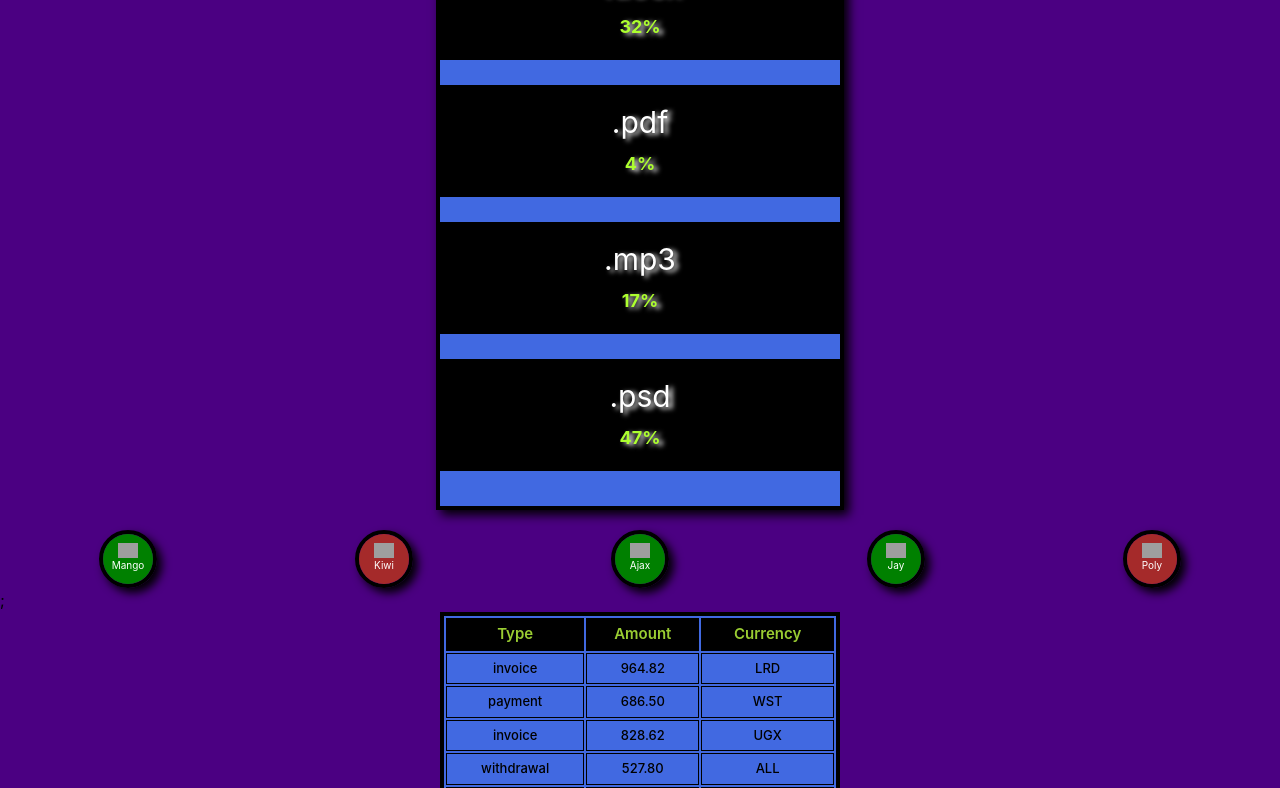
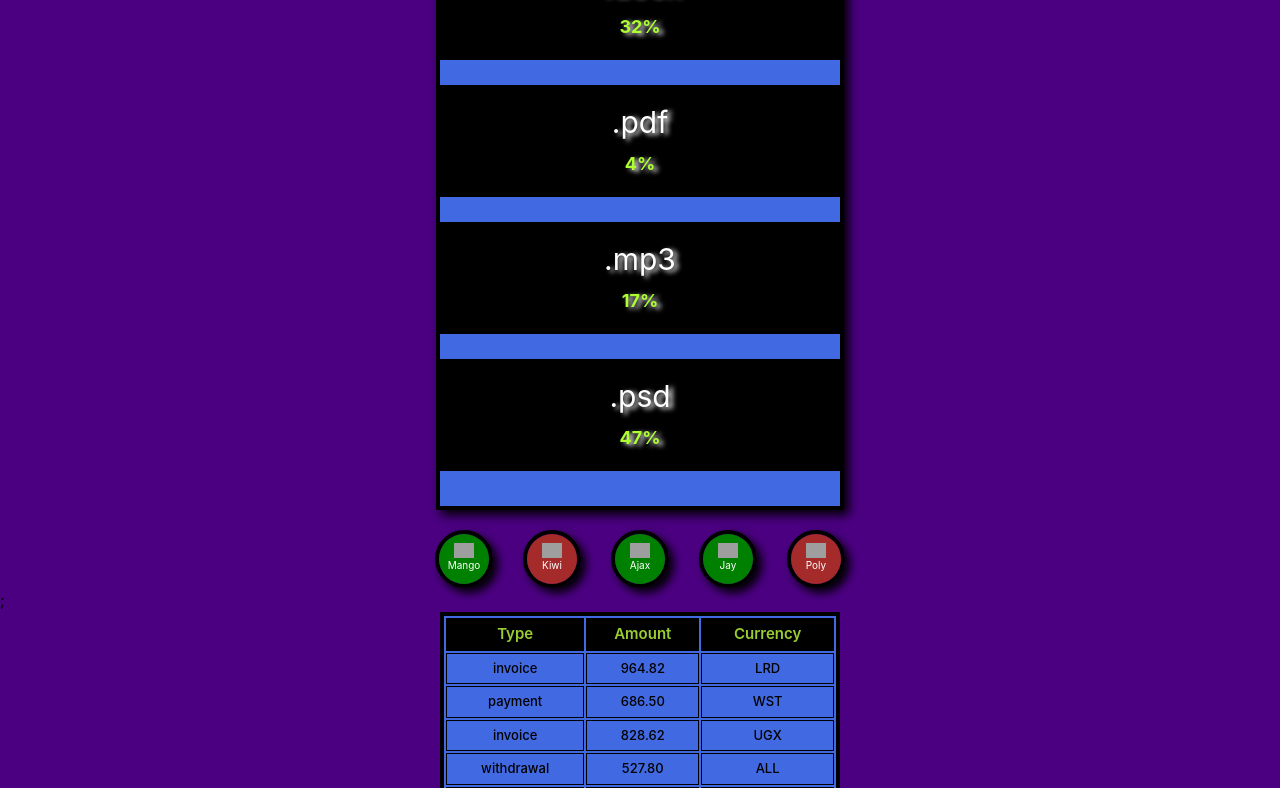
Before and after one commit to SzymonCierpik/goit-react-hw-01-components, a React (Create React App) app: page / in a window 1280 px wide. Shown: the part 749-1537 px from the top of the page. Built offline with nearby package versions, Linux system fonts and the light colour scheme; grey boxes are pictures that could not be loaded.

Commit message:
Update FriendList.module.css

```diff
--- a/src/components/FriendList/FriendList.module.css
+++ b/src/components/FriendList/FriendList.module.css
@@ -1,7 +1,6 @@
 .item {
   width: 50px;
   height: 50px;
-  margin: 0 auto;
   display: flex;
   margin-top: 20px;
   border: 4px solid black;
@@ -11,7 +10,7 @@
 
 .name {
   color: white;
- font-size:x-small;
+  font-size: x-small;
 }
 
 .statusOnline {
@@ -40,5 +39,6 @@ p {
 
 ul {
   display: flex;
-  flex-wrap: wrap;
+  justify-content: center;
+  gap: 30px;
 }
```
